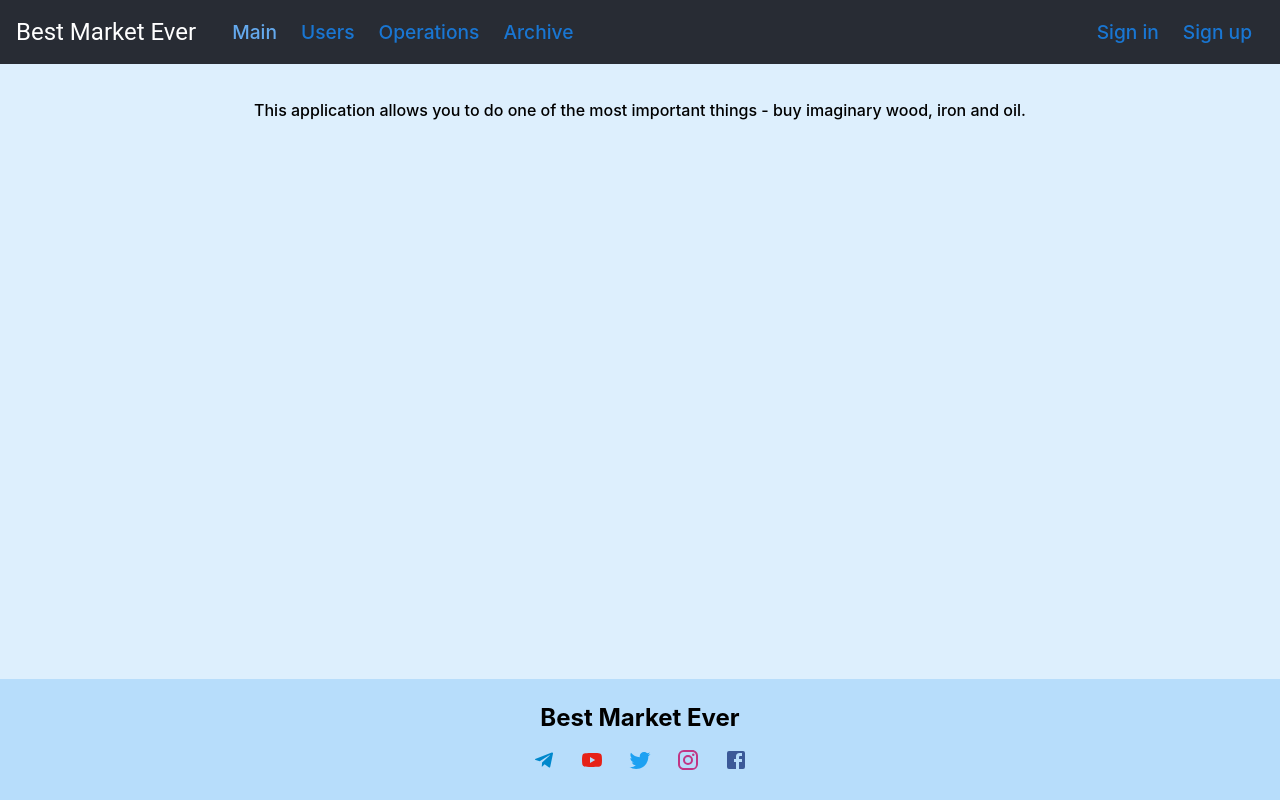
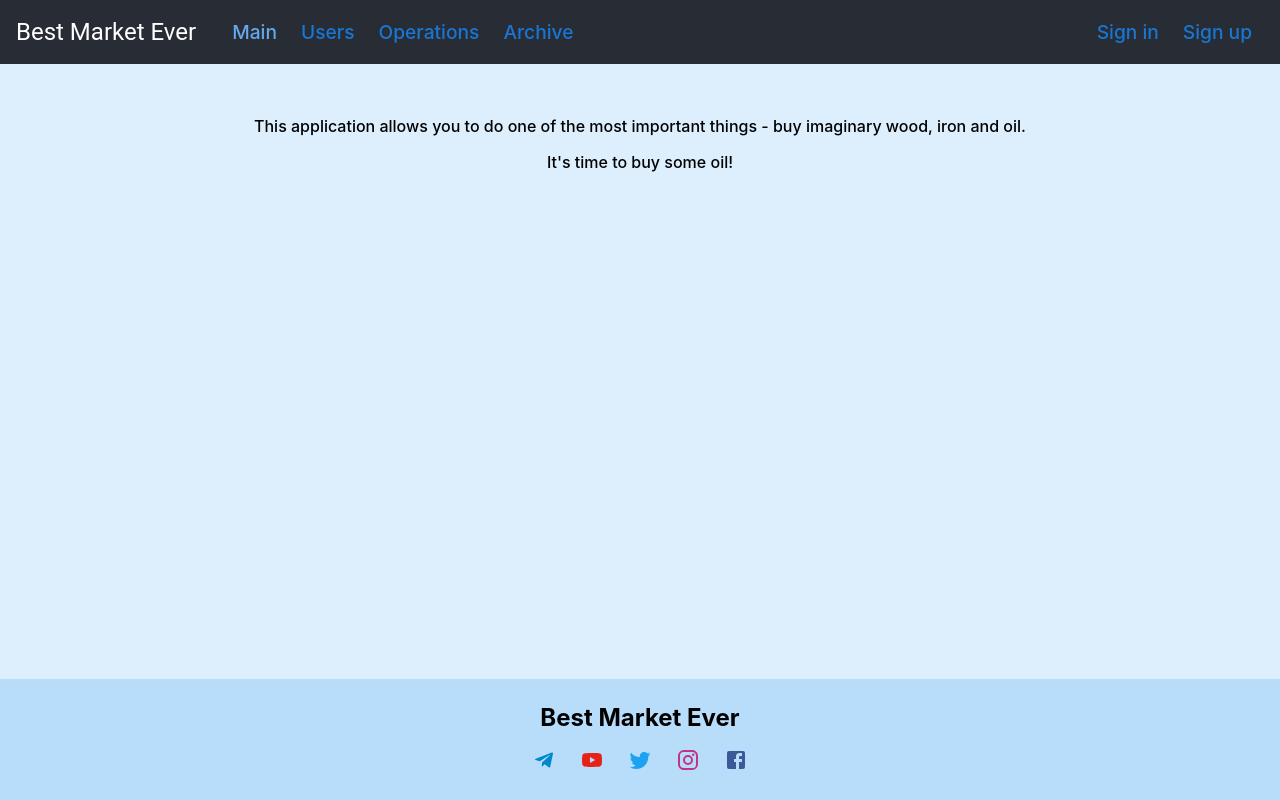
Before and after one commit to MaksimKazak/best-market-ever, a React (Create React App) app in the folder client/: page / in a window 1280 px wide. Built offline with nearby package versions, Linux system fonts and the light colour scheme.

Commit message:
Add phrase to main page

```diff
--- a/client/src/components/pages/Main.js
+++ b/client/src/components/pages/Main.js
@@ -1,9 +1,30 @@
 import React from 'react';
 
+import { Link } from 'react-router-dom';
+
 function Main() {
+
+  let isAuthenticated = true;
+  let products = ['wood', 'iron', 'oil'];
+
   return (
     <div className='main-page'>
-      This application allows you to do one of the most important things - buy imaginary wood, iron and oil.
+      <p>
+        This application allows you to do one of the most important things - buy imaginary wood, iron and oil.
+      </p>
+      {
+        isAuthenticated ?
+          <p>
+            It's time to buy some { products[Math.floor(Math.random()*products.length)] }!
+          </p>
+          :
+          <p>
+            <Link to='/registration' className='link'>Sign up</Link>/<Link to='/authentication' className='link'>Sign
+            in</Link>
+            &nbsp;or try&nbsp;
+            <Link to='/operations' className='link'>demo</Link>.
+          </p>
+      }
     </div>
   );
 }
```
